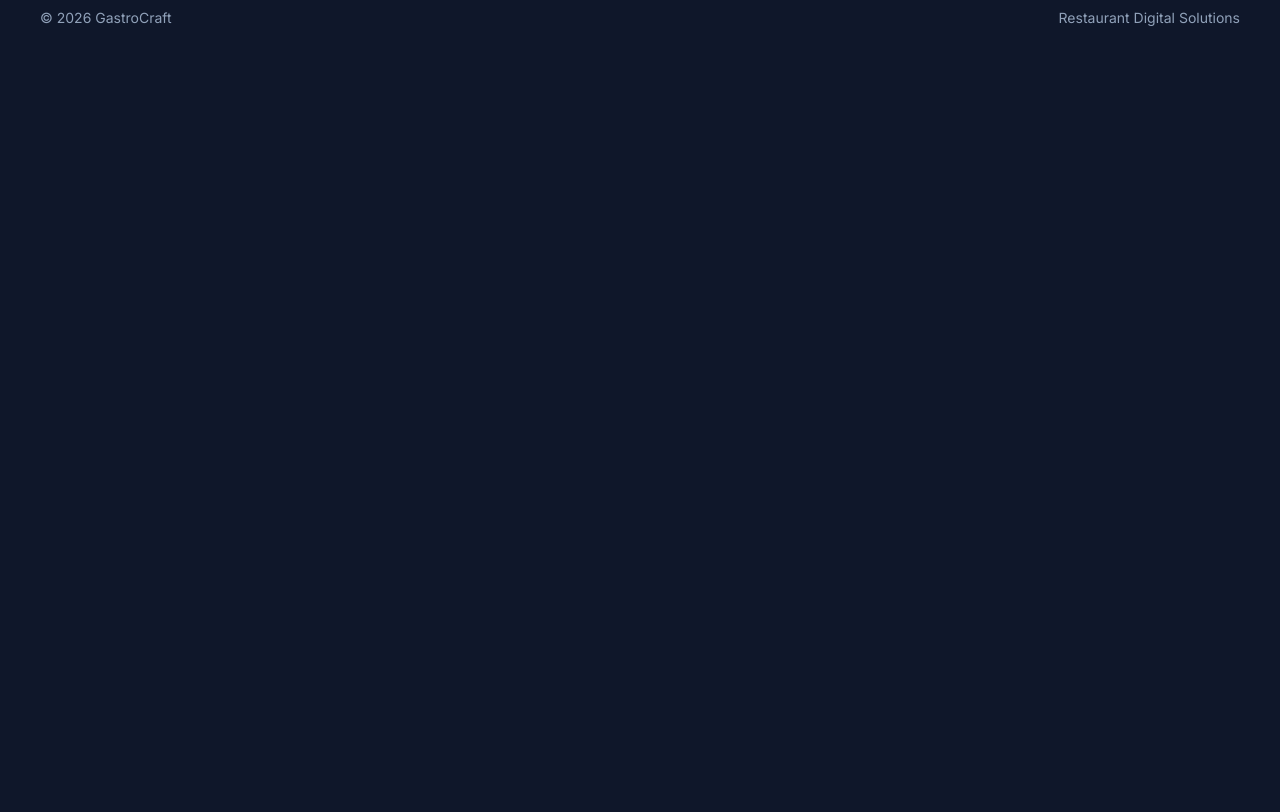
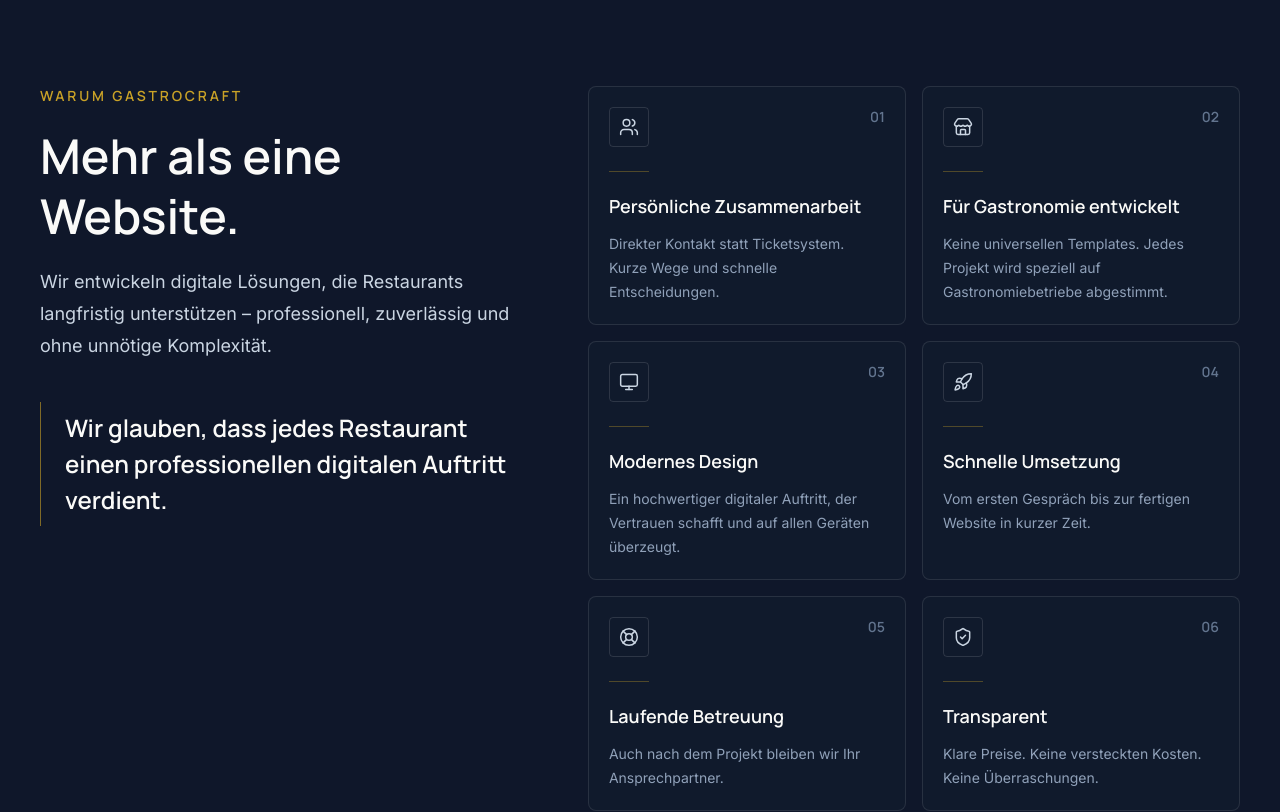
Before and after one commit to parvladimir/gastrocraft, a Next.js app: page / in a window 1280 px wide. Shown: the part 5480-6292 px from the top of the page. Before the commit the page ends 5540 px from the top, so only its background shows below. Built offline with nearby package versions, Linux system fonts and the light colour scheme.

Commit message:
feat: add why gastrocraft section

```diff
--- a/app/page.tsx
+++ b/app/page.tsx
@@ -2,6 +2,7 @@
 import { PackagesSection } from "@/components/sections/packages-section";
 import { ReferencesSection } from "@/components/sections/references-section";
 import { SolutionsSection } from "@/components/sections/solutions-section";
+import { WhyGastroCraftSection } from "@/components/sections/why-gastrocraft-section";
 
 export default function Home() {
   return (
@@ -11,7 +12,7 @@
       <section id="services" aria-label="Leistungen" className="h-px" />
       <ReferencesSection />
       <PackagesSection />
-      <section id="about" aria-label="Über uns" className="h-px" />
+      <WhyGastroCraftSection />
       <section id="contact" aria-label="Kontakt" className="h-px" />
     </>
   );
--- /dev/null
+++ b/components/sections/why-gastrocraft-section.tsx
@@ -0,0 +1,83 @@
+import { Container } from "@/components/layout/container";
+import { SectionClosingStatement } from "@/components/ui/section-closing-statement";
+import {
+  companyBenefits,
+  type CompanyBenefit
+} from "@/data/company-benefits";
+
+export function WhyGastroCraftSection() {
+  return (
+    <section
+      id="about"
+      className="scroll-mt-20 border-t border-white/10 py-20 sm:py-24 lg:py-28"
+      aria-labelledby="about-heading"
+    >
+      <Container>
+        <div className="grid gap-12 lg:grid-cols-[0.86fr_1.14fr] lg:gap-14">
+          <div className="max-w-2xl">
+            <p className="font-heading text-xs font-semibold uppercase tracking-[0.2em] text-premium-gold sm:text-sm">
+              Warum GastroCraft
+            </p>
+            <h2
+              id="about-heading"
+              className="mt-5 font-heading text-3xl font-semibold leading-tight text-warm-white sm:text-5xl"
+            >
+              Mehr als eine Website.
+            </h2>
+            <p className="mt-5 text-base leading-8 text-slate-300 sm:text-lg">
+              Wir entwickeln digitale Lösungen, die Restaurants langfristig
+              unterstützen – professionell, zuverlässig und ohne unnötige
+              Komplexität.
+            </p>
+
+            <div className="mt-10 border-l border-premium-gold/60 py-2 pl-6">
+              <p className="font-heading text-xl font-semibold leading-8 text-warm-white sm:text-2xl sm:leading-9">
+                Wir glauben, dass jedes Restaurant einen professionellen
+                digitalen Auftritt verdient.
+              </p>
+            </div>
+          </div>
+
+          <div className="grid gap-4 sm:grid-cols-2">
+            {companyBenefits.map((benefit) => (
+              <BenefitCard key={benefit.number} benefit={benefit} />
+            ))}
+          </div>
+        </div>
+
+        <div className="pt-14 sm:pt-16 lg:pt-20">
+          <SectionClosingStatement
+            firstLine="Keine Agentur von der Stange."
+            secondLine="Ein langfristiger digitaler Partner."
+          />
+        </div>
+      </Container>
+    </section>
+  );
+}
+
+function BenefitCard({ benefit }: { benefit: CompanyBenefit }) {
+  const Icon = benefit.icon;
+
+  return (
+    <article className="group rounded-lg border border-white/10 bg-[#101a2c] p-5 transition-[border-color,transform,background-color] duration-200 hover:border-premium-gold/45 hover:bg-[#111d31] motion-safe:hover:-translate-y-1">
+      <div className="flex items-start justify-between gap-4">
+        <div className="flex h-10 w-10 items-center justify-center rounded border border-white/12 text-slate-300 transition-colors duration-200 group-hover:border-premium-gold/45 group-hover:text-premium-gold">
+          <Icon aria-hidden="true" className="h-5 w-5" strokeWidth={1.8} />
+        </div>
+        <span className="font-heading text-sm font-semibold text-slate-500 transition-colors duration-200 group-hover:text-premium-gold/80">
+          {benefit.number}
+        </span>
+      </div>
+
+      <div className="mt-6 h-px w-10 bg-premium-gold/35 transition-colors duration-200 group-hover:bg-premium-gold" />
+
+      <h3 className="mt-5 font-heading text-lg font-semibold leading-7 text-warm-white">
+        {benefit.title}
+      </h3>
+      <p className="mt-3 text-sm leading-6 text-slate-400">
+        {benefit.description}
+      </p>
+    </article>
+  );
+}
--- /dev/null
+++ b/data/company-benefits.ts
@@ -0,0 +1,61 @@
+import type { LucideIcon } from "lucide-react";
+import {
+  LifeBuoy,
+  Monitor,
+  Rocket,
+  ShieldCheck,
+  Store,
+  Users
+} from "lucide-react";
+
+export type CompanyBenefit = {
+  description: string;
+  icon: LucideIcon;
+  number: string;
+  title: string;
+};
+
+export const companyBenefits: CompanyBenefit[] = [
+  {
+    description:
+      "Direkter Kontakt statt Ticketsystem. Kurze Wege und schnelle Entscheidungen.",
+    icon: Users,
+    number: "01",
+    title: "Persönliche Zusammenarbeit"
+  },
+  {
+    description:
+      "Keine universellen Templates. Jedes Projekt wird speziell auf Gastronomiebetriebe abgestimmt.",
+    icon: Store,
+    number: "02",
+    title: "Für Gastronomie entwickelt"
+  },
+  {
+    description:
+      "Ein hochwertiger digitaler Auftritt, der Vertrauen schafft und auf allen Geräten überzeugt.",
+    icon: Monitor,
+    number: "03",
+    title: "Modernes Design"
+  },
+  {
+    description:
+      "Vom ersten Gespräch bis zur fertigen Website in kurzer Zeit.",
+    icon: Rocket,
+    number: "04",
+    title: "Schnelle Umsetzung"
+  },
+  {
+    description:
+      "Auch nach dem Projekt bleiben wir Ihr Ansprechpartner.",
+    icon: LifeBuoy,
+    number: "05",
+    title: "Laufende Betreuung"
+  },
+  {
+    description:
+      "Klare Preise. Keine versteckten Kosten. Keine Überraschungen.",
+    icon: ShieldCheck,
+    number: "06",
+    title: "Transparent"
+  }
+];
```
